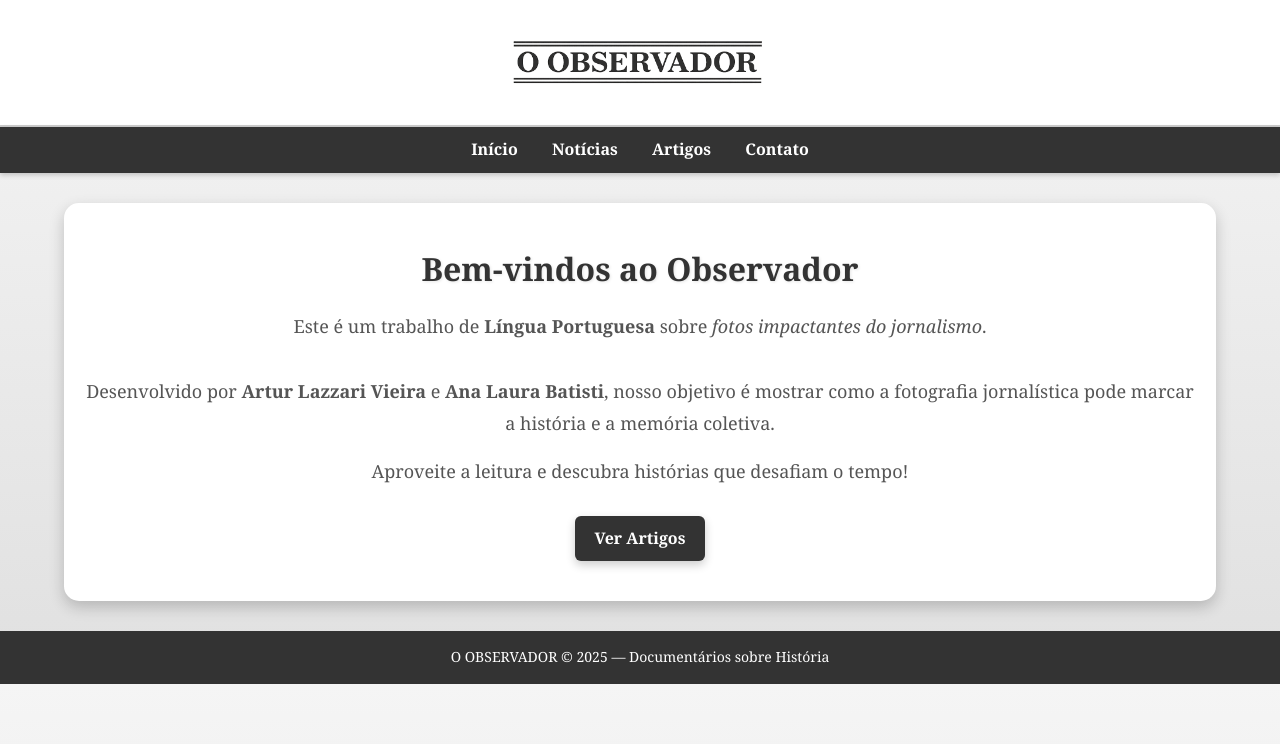
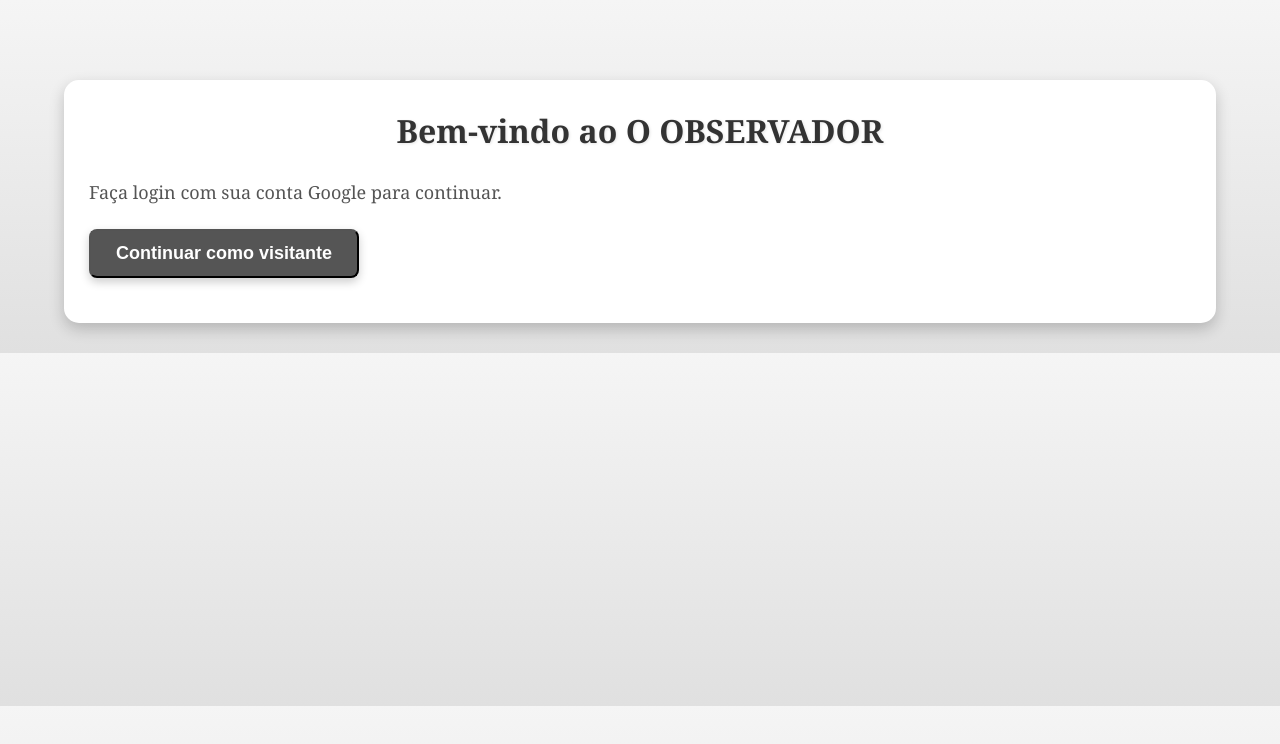
Before and after one commit to LazzariArtur/trabalho-de-portugu-s, a plain HTML site: page index.html in a window 1280 px wide. Drawn offline with Linux system fonts and the light colour scheme.

Commit message:
Update index.html

```diff
--- a/index.html
+++ b/index.html
@@ -3,72 +3,66 @@
 <head>
   <meta charset="UTF-8">
   <meta name="viewport" content="width=device-width, initial-scale=1.0">
-  <title>O Observador - Início</title>
+  <title>O OBSERVADOR - Login</title>
   <link rel="stylesheet" href="style.css">
-  <style>
-    /* Solução robusta para centralizar conteúdo dentro da .container */
-    .container {
-      display: flex;
-      flex-direction: column; /* empilha h1, p, botão verticalmente */
-      align-items: center;    /* centraliza horizontalmente os elementos filhos */
-      justify-content: flex-start; /* trocar para center se quiser também centralizar verticalmente */
-      text-align: center;     /* garante que o texto dentro de elementos fique centralizado */
-      padding: 40px 20px;
-      box-sizing: border-box;
+
+  <!-- Google Identity Services -->
+  <script src="https://accounts.google.com/gsi/client" async defer></script>
+</head>
+<body>
+  <div class="container" style="text-align:center; margin-top:80px;">
+    <h1>Bem-vindo ao <span class="highlight">O OBSERVADOR</span></h1>
+    <p>Faça login com sua conta Google para continuar.</p>
+
+    <!-- Botão de login Google -->
+    <div id="g_id_onload"
+         data-client_id="1027254735926-4fvhbrbl2dmgrpskr9tb2fcdgo2vhugm.apps.googleusercontent.com"
+         data-callback="handleCredentialResponse"
+         data-auto_prompt="false">
+    </div>
+
+    <div class="g_id_signin"
+         data-type="standard"
+         data-shape="rectangular"
+         data-theme="outline"
+         data-text="signin_with"
+         data-size="large"
+         style="margin-top:20px;">
+    </div>
+
+    <p style="margin-top:20px;">
+      <button id="btn-continue-visitor" class="btn">Continuar como visitante</button>
+    </p>
+  </div>
+
+  <script>
+    // Decodifica o JWT que o Google retorna
+    function parseJwt (token) {
+      const base64 = token.split('.')[1].replace(/-/g, '+').replace(/_/g, '/');
+      return JSON.parse(atob(base64));
     }
 
-    /* Garante centralização mesmo que haja regras conflitantes no style.css */
-    .container h1,
-    .container p {
-      text-align: center !important;
-      margin: 0 0 16px;
+    // Callback do login Google
+    function handleCredentialResponse(response) {
+      const data = parseJwt(response.credential);
+      const email = data.email;
+      const nome = data.name;
+
+      sessionStorage.setItem("user", JSON.stringify({email, nome}));
+
+      if(email === "artur.vieira@soulasalle.com.br"){
+        alert("Bem-vindo admin!");
+        window.location.href = "artigos.html"; // página de edição
+      } else {
+        alert("Bem-vindo, " + nome);
+        window.location.href = "noticias.html"; // página normal
+      }
     }
 
-    /* Estilo do botão */
-    .btn {
-      display: inline-block;
-      margin-top: 12px;
-      padding: 10px 20px;
-      font-size: 16px;
-      background-color: #333;
-      color: #fff;
-      border-radius: 6px;
-      text-decoration: none;
-      cursor: pointer;
-    }
-
-    .btn:hover {
-      background-color: #555;
-    }
-  </style>
-</head>
-<body>
-  <header>
-    <img src="logo.png" alt="Logo O Observador">
-  </header>
-
-  <nav>
-    <a href="index.html">Início</a>
-    <a href="noticias.html">Notícias</a>
-    <a href="artigos.html">Artigos</a>
-    <a href="contato.html">Contato</a>
-  </nav>
-
-  <div class="container">
-    <h1>Bem-vindos ao <span class="highlight">Observador</span></h1>
-    <p>
-      Este é um trabalho de <strong>Língua Portuguesa</strong> sobre
-      <em>fotos impactantes do jornalismo</em>.<br><br>
-      Desenvolvido por <strong>Artur Lazzari Vieira</strong> e
-      <strong>Ana Laura Batisti</strong>, nosso objetivo é mostrar como a fotografia
-      jornalística pode marcar a história e a memória coletiva.
-    </p>
-    <p>Aproveite a leitura e descubra histórias que desafiam o tempo!</p>
-    <a href="artigos.html" class="btn">Ver Artigos</a>
-  </div>
-
-  <footer>
-    <p>O OBSERVADOR © 2025 — Documentários sobre História</p>
-  </footer>
+    // Botão "continuar como visitante"
+    document.getElementById("btn-continue-visitor").addEventListener("click", () => {
+      window.location.href = "noticias.html";
+    });
+  </script>
 </body>
 </html>
```
